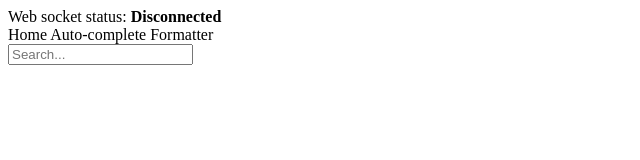
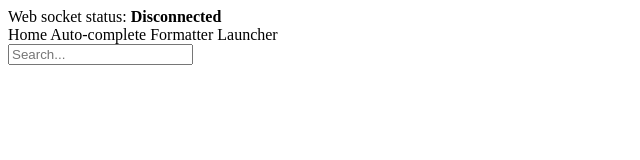
Before and after one commit to ttimt/Short_Cutteer, a website: page html/template/bodyHead.html in a window 1280 px wide. Shown: the full height of the page, 0-640 px from the left. Drawn offline with Linux system fonts and the light colour scheme.

Commit message:
add launcher to menu

```diff
--- a/html/template/bodyHead.html
+++ b/html/template/bodyHead.html
@@ -16,6 +16,9 @@
 			<a class="item">
 				Formatter
 			</a>
+			<a class="item">
+				Launcher
+			</a>
 			<div class="right menu">
 				<div class="item">
 					<div class="ui transparent icon input">
```
